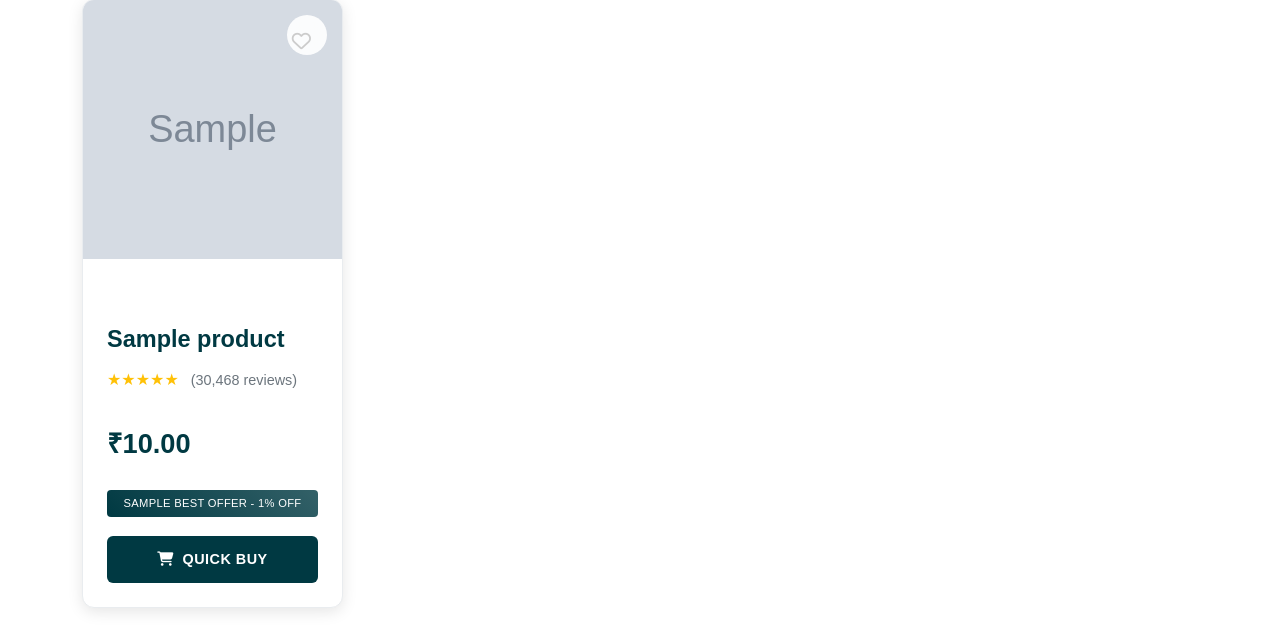
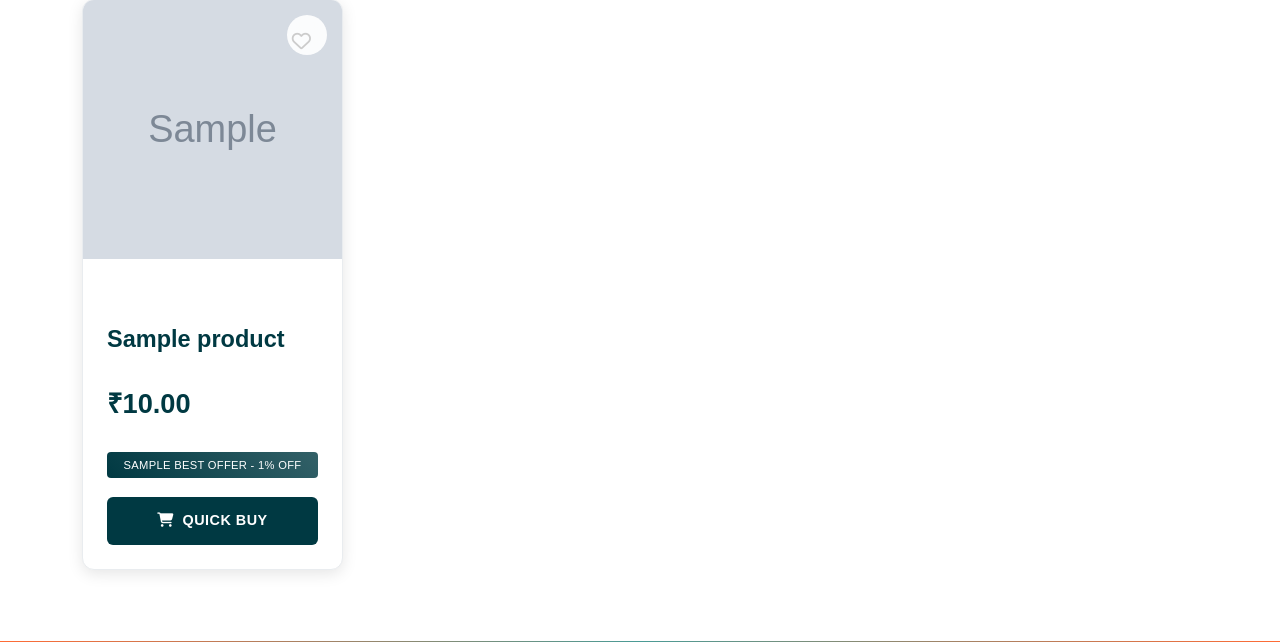
Before and after one commit to Morfomec/powerblend_, a Django app: template home/templates/product_listing.html in a window 1280 px wide. Shown: the part 886-1528 px from the top of the page. Run offline with Django 5.2, Linux system fonts and the light colour scheme; the template is opened without the code that fills it: most values are stand-ins (such as "Sample title", 1, 10 or a date in 2020); grey boxes marked "Sample" are stand-in pictures; some libraries are stand-ins or nearby versions.

```diff
--- a/home/templates/product_listing.html
+++ b/home/templates/product_listing.html
@@ -1025,9 +1025,9 @@
                     <div class="product-info">
                         <h5 class="product-title">{{ product.name }}</h5>
 
-                        <div class="rating">
+                        <!-- <div class="rating">
                             <span>★★★★★</span> <span>(30,468 reviews)</span>
-                        </div>
+                        </div> -->
 
                         {% if product.display_variant %}
                             <div class="price-section">
```
